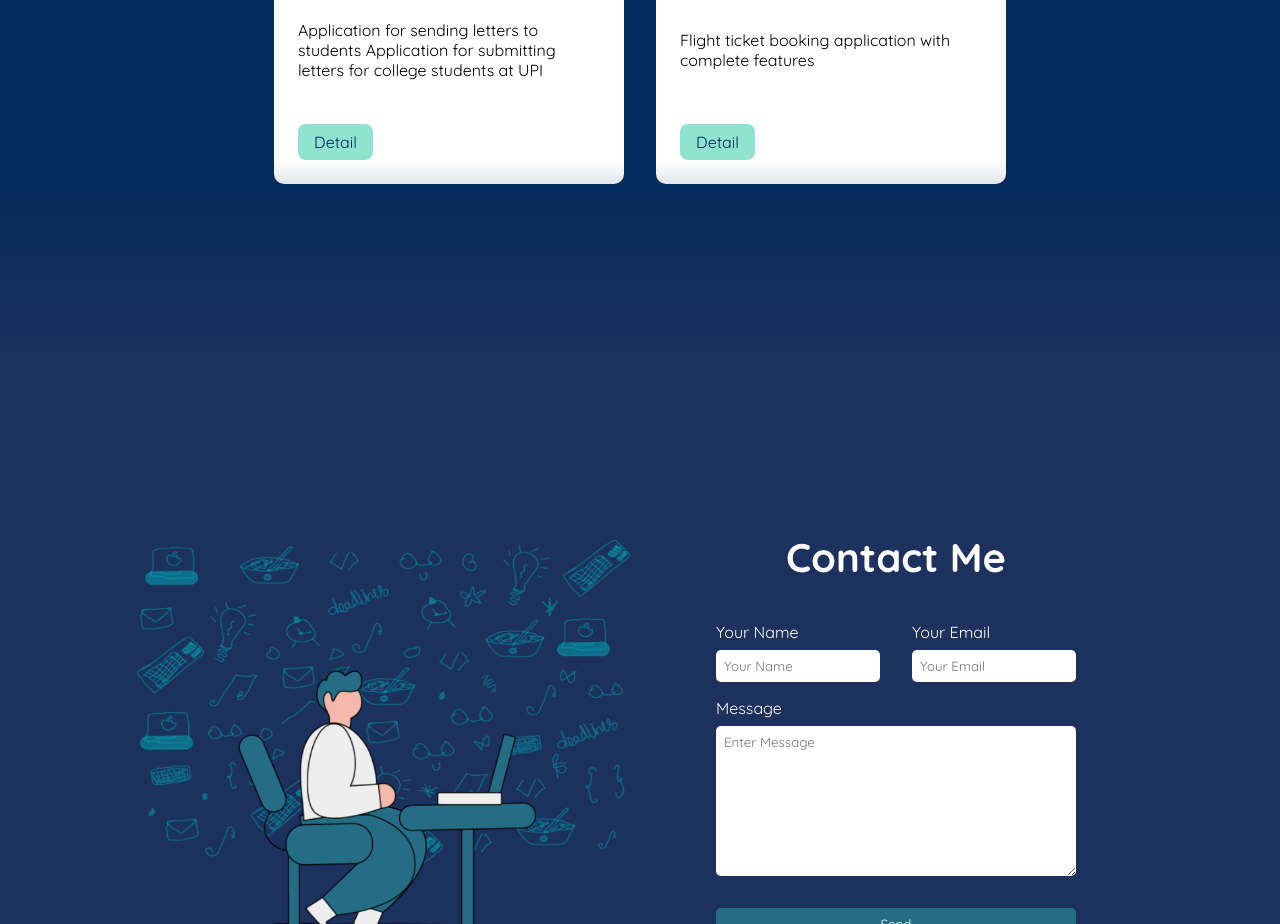
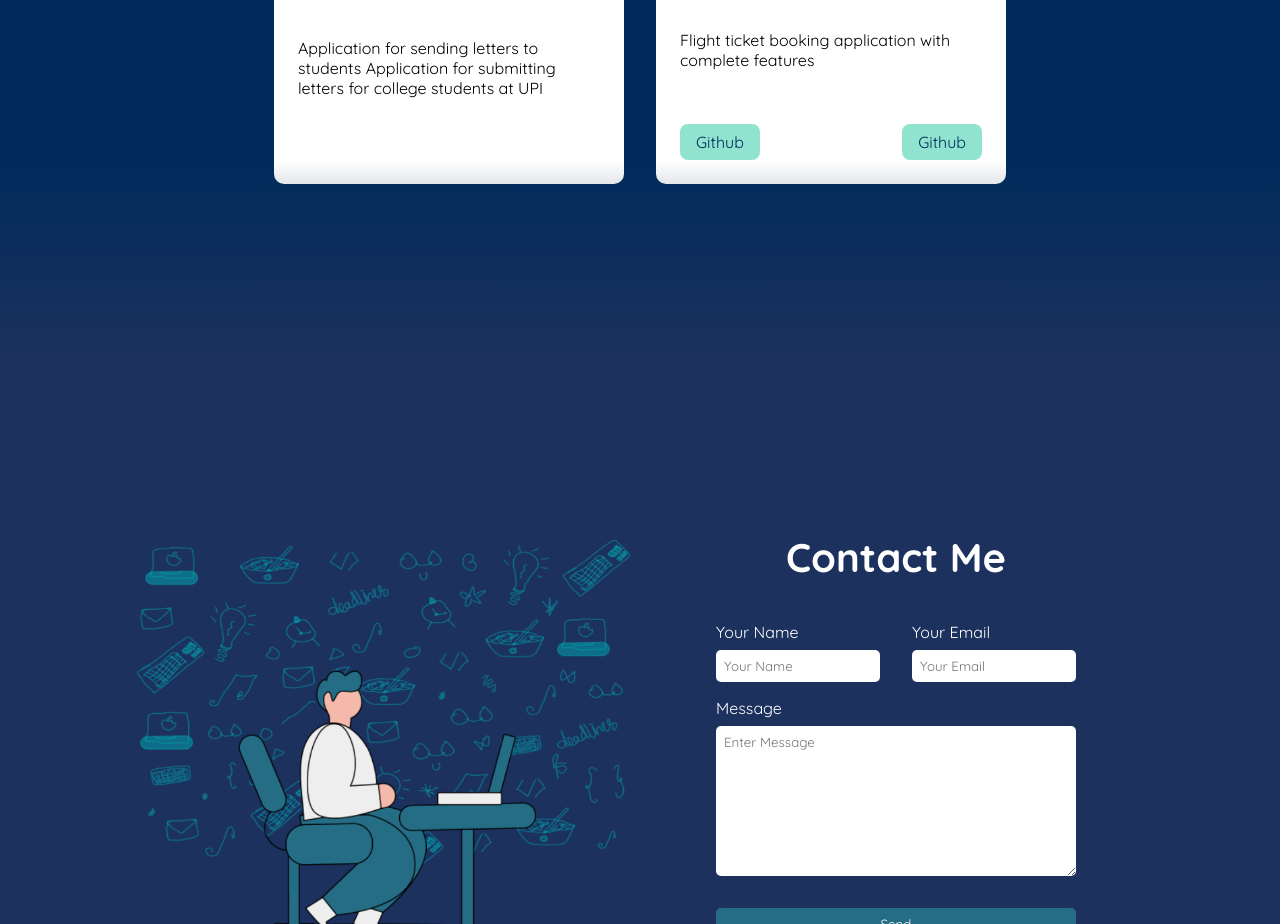
Before and after one commit to falonez/myprofile, a React (Create React App) app: page / in a window 1280 px wide. Shown: the part 1960-2884 px from the top of the page. Built offline with nearby package versions, Linux system fonts and the light colour scheme.

Commit message:
Update Content

```diff
--- a/src/components/Projects/index.js
+++ b/src/components/Projects/index.js
@@ -11,24 +11,16 @@ const Projects = () => {
       description:
         "Application for sending letters to students Application for submitting letters for college students at UPI",
       image: ImageUPI,
-      detail: "#/",
-      website: "#/",
+      github: "",
+      website: "",
     },
-    // {
-    //   id: 2,
-    //   title: "Project 1",
-    //   description: "Project 2 description",
-    //   image: "https://i.ibb.co/0nQqZ3r/1.png",
-    //   detail: "#/",
-    //   website: "#/",
-    // },
     {
-      id: 3,
+      id: 2,
       title: "Application for Booking Tiket",
       description: "Flight ticket booking application with complete features",
       image: Flywithme,
-      detail: "#/",
-      website: "#/",
+      github: "https://github.com/Binar-FP/FE-Final-Project",
+      website: "https://flywithme.my.id/",
     },
   ];
   return (
@@ -46,8 +38,16 @@ const Projects = () => {
                   <h3>{item.title}</h3>
                   <p>{item.description}</p>
                   <div className="link-projects">
-                    <a href={item.detail}>Detail</a>
-                    {/* <a href="#/">{item.website}</a> */}
+                    {item.github !== "" ? (
+                      <a href={item.github} target="blank">
+                        Github
+                      </a>
+                    ) : null}
+                    {item.website !== "" ? (
+                      <a href={item.website} target="blank">
+                        Github
+                      </a>
+                    ) : null}
                   </div>
                 </div>
               </div>
--- a/src/components/Projects/projects.css
+++ b/src/components/Projects/projects.css
@@ -79,6 +79,7 @@
   background-color: var(--Teal);
   padding: 0.5rem 1rem;
   border-radius: 0.5rem;
+  cursor: pointer;
 }
 
 @media screen and (max-width: 768px) {
```
